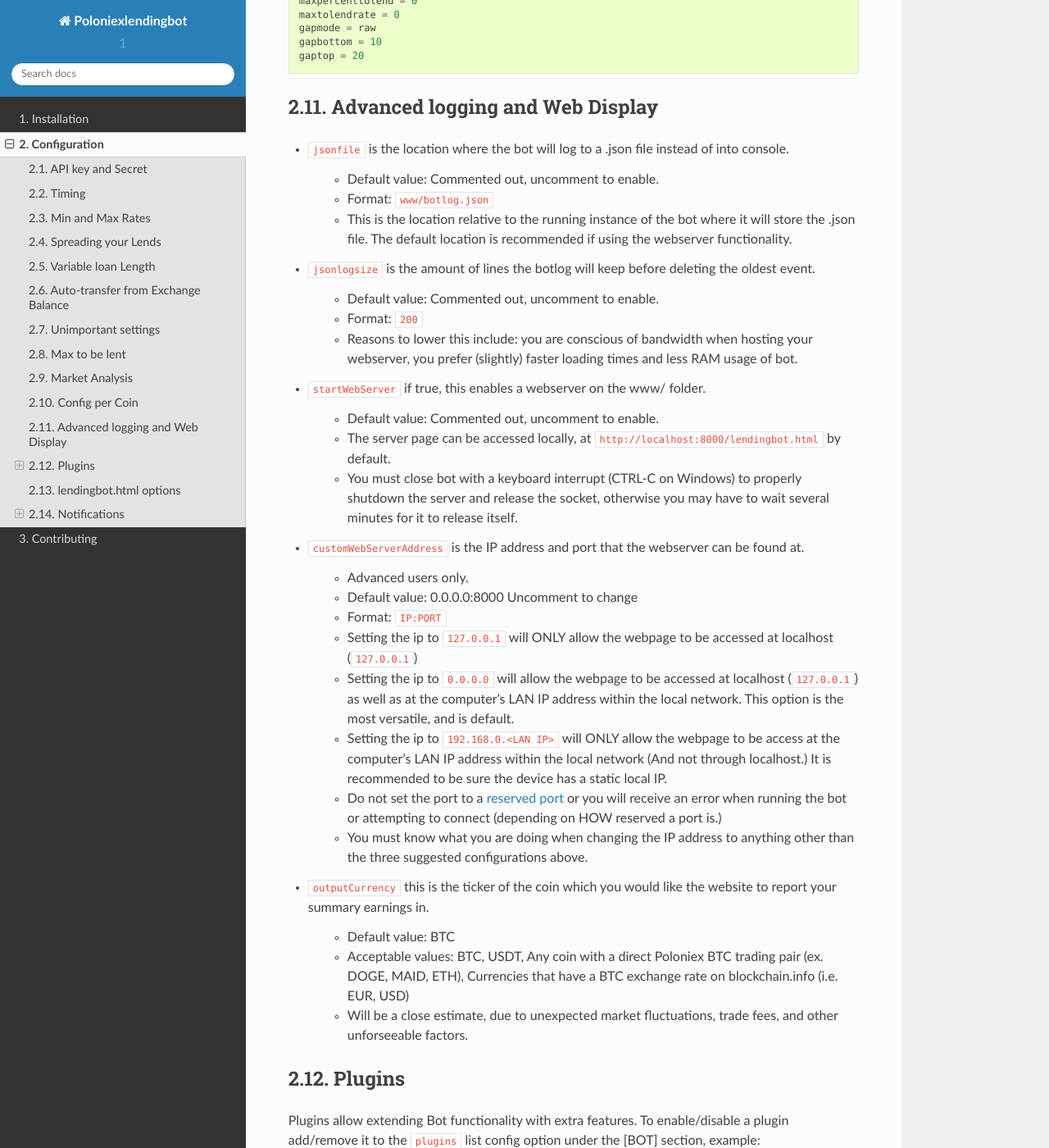
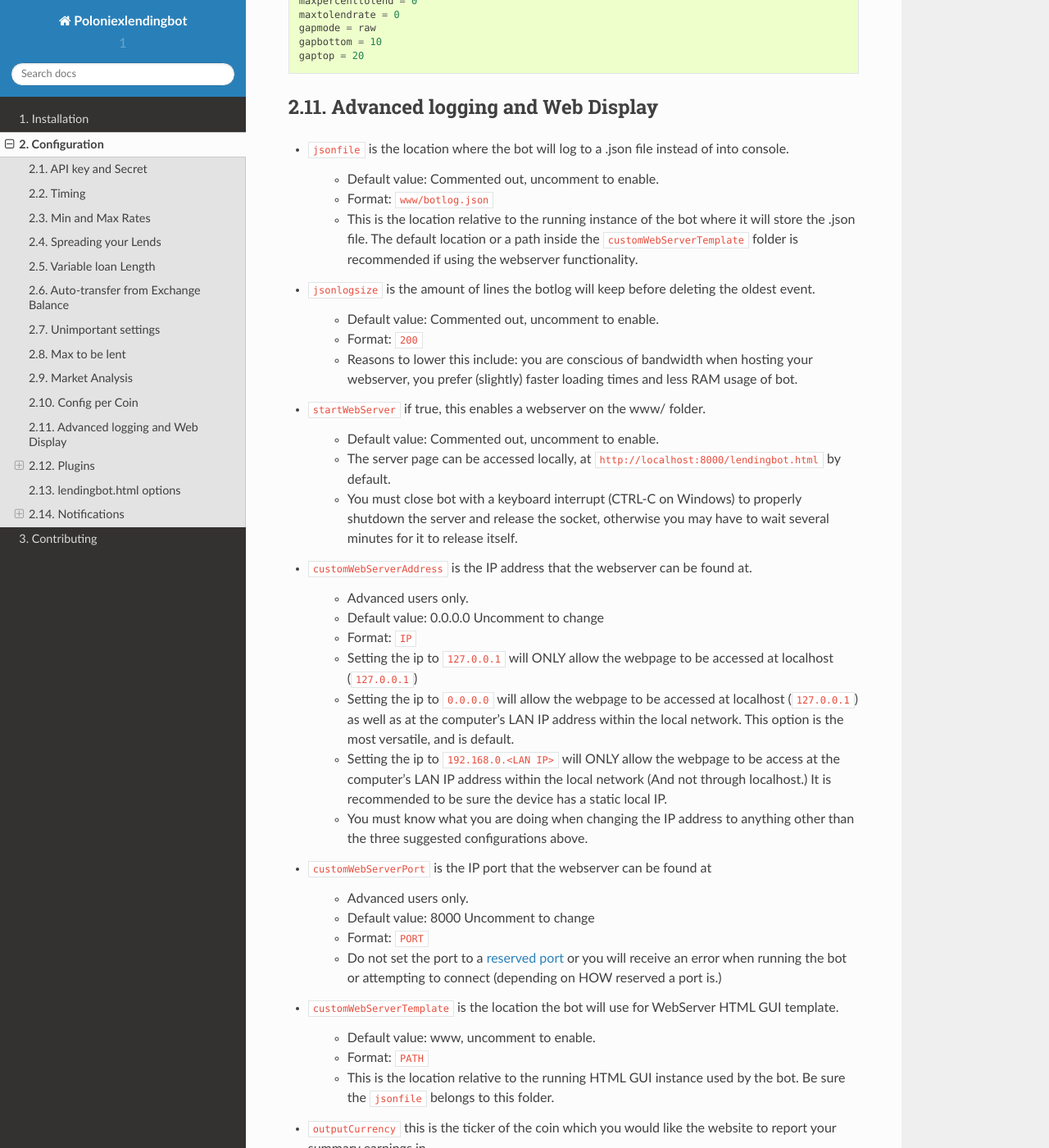
Before and after one commit to BitBotFactory/MikaLendingBot, a Sphinx documentation site: the page built from docs/configuration.rst, in a window 1280 px wide and 1400 px high, scrolled down 8265 px. Shown: the whole window at 82% size. Built offline with Sphinx 7.4.7 and the Read the Docs theme 2.0.0, drawn with Linux system fonts in a browser that asks for light colours.

Commit message:
Added support to multi template webserver trought config file (#417)
* added support to multi template webserver (configurable trought config file)
* fixed codacy issue line too long on webserver start
* update configuration file and webserver in order to not break old configuration
* restored default template in 'www'
* updated documentation file
* updated webserver module in order to be compatible with both address form IP:PORT (legacy mode) and IP + PORT

```diff
--- a/docs/configuration.rst
+++ b/docs/configuration.rst
@@ -294,7 +294,7 @@ Advanced logging and Web Display
 
     - Default value: Commented out, uncomment to enable.
     - Format: ``www/botlog.json``
-    - This is the location relative to the running instance of the bot where it will store the .json file. The default location is recommended if using the webserver functionality.
+    - This is the location relative to the running instance of the bot where it will store the .json file. The default location or a path inside the ``customWebServerTemplate`` folder is recommended if using the webserver functionality.
 
 - ``jsonlogsize`` is the amount of lines the botlog will keep before deleting the oldest event.
 
@@ -308,16 +308,29 @@ Advanced logging and Web Display
     - The server page can be accessed locally, at ``http://localhost:8000/lendingbot.html`` by default.
     - You must close bot with a keyboard interrupt (CTRL-C on Windows) to properly shutdown the server and release the socket, otherwise you may have to wait several minutes for it to release itself.
 
-- ``customWebServerAddress`` is the IP address and port that the webserver can be found at.
+- ``customWebServerAddress`` is the IP address that the webserver can be found at.
 
     - Advanced users only.
-    - Default value: 0.0.0.0:8000 Uncomment to change
-    - Format: ``IP:PORT``
+    - Default value: 0.0.0.0 Uncomment to change
+    - Format: ``IP``
     - Setting the ip to ``127.0.0.1`` will ONLY allow the webpage to be accessed at localhost (``127.0.0.1``)
     - Setting the ip to ``0.0.0.0`` will allow the webpage to be accessed at localhost (``127.0.0.1``) as well as at the computer's LAN IP address within the local network. This option is the most versatile, and is default.
     - Setting the ip to ``192.168.0.<LAN IP>`` will ONLY allow the webpage to be access at the computer's LAN IP address within the local network (And not through localhost.) It is recommended to be sure the device has a static local IP.
+    - You must know what you are doing when changing the IP address to anything other than the three suggested configurations above.
+
+- ``customWebServerPort`` is the IP port that the webserver can be found at
+
+    - Advanced users only.
+    - Default value: 8000 Uncomment to change
+    - Format: ``PORT``
     - Do not set the port to a `reserved port <http://www.ingate.com/files/422/fwmanual-en/xa10285.html>`_ or you will receive an error when running the bot or attempting to connect (depending on HOW reserved a port is.)
-    - You must know what you are doing when changing the IP address to anything other than the three suggested configurations above.
+
+- ``customWebServerTemplate`` is the location the bot will use for WebServer HTML GUI template.
+
+    - Default value: www, uncomment to enable.
+    - Format: ``PATH``
+    - This is the location relative to the running HTML GUI instance used by the bot. Be sure the ``jsonfile`` belongs to this folder.
+
 
 - ``outputCurrency`` this is the ticker of the coin which you would like the website to report your summary earnings in.
 
```
Also changed, not shown: 3 other files.
